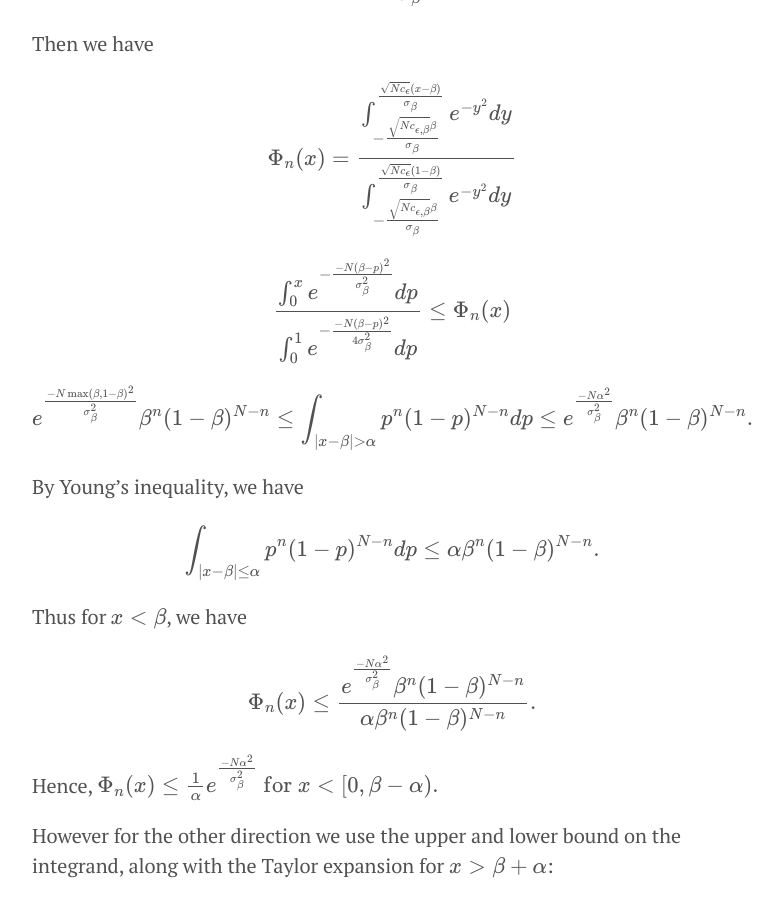
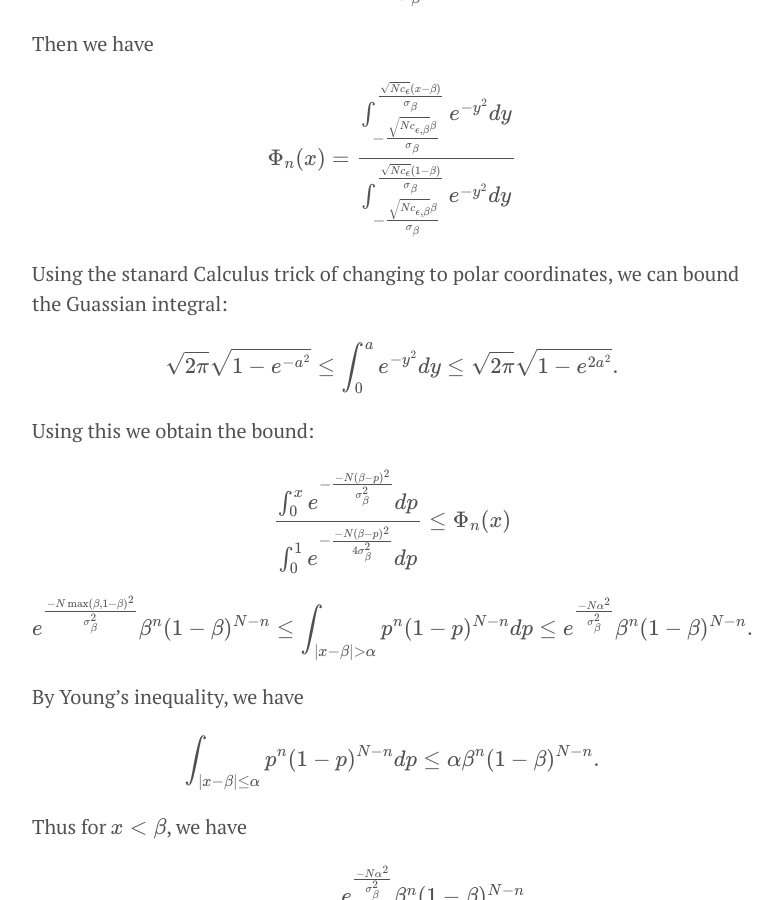
Before and after one commit to doriang102/doriang102.github.io, a Jekyll site: the page built from _posts/2017-06-10-hypothesis-testing-part-2-in-progress.md, in a window 1280 px wide and 900 px high, scrolled down 8720 px. Shown: the whole window, without its empty margins (248-1031 px from the left). Built offline with Jekyll 4.4.1, drawn with Linux system fonts in a browser that asks for light colours; our own code applies the rules of GitHub Pages for plain Markdown files; formulas are drawn with MathJax 3.

Commit message:
Update 2017-06-10-hypothesis-testing-part-2-in-progress.md

```diff
--- a/_posts/2017-06-10-hypothesis-testing-part-2-in-progress.md
+++ b/_posts/2017-06-10-hypothesis-testing-part-2-in-progress.md
@@ -261,6 +261,12 @@ Then we have
 
 $$  \Phi_n(x) = \frac{\int_{-\frac{\sqrt{Nc_{\epsilon,\beta}}\beta}{\sigma_{\beta}}}^{\frac{\sqrt{Nc_{\epsilon}}(x-\beta)}{\sigma_{\beta}}} e^{-y^2} dy}{\int_{-\frac{\sqrt{Nc_{\epsilon,\beta}}\beta}{\sigma_{\beta}}}^{\frac{\sqrt{Nc_{\epsilon}}(1-\beta)}{\sigma_{\beta}}} e^{-y^2} dy}$$
 
+Using the stanard Calculus trick of changing to polar coordinates, we can bound the Guassian integral:
+
+$$\sqrt{2\pi} \sqrt{ 1 - e^{-a^2}} \leq \int_0^a e^{-y^2} dy \leq \sqrt{2\pi} \sqrt{1 - e^{2a^2}}.$$
+
+Using this we obtain the bound:
+
 
 
 
```
